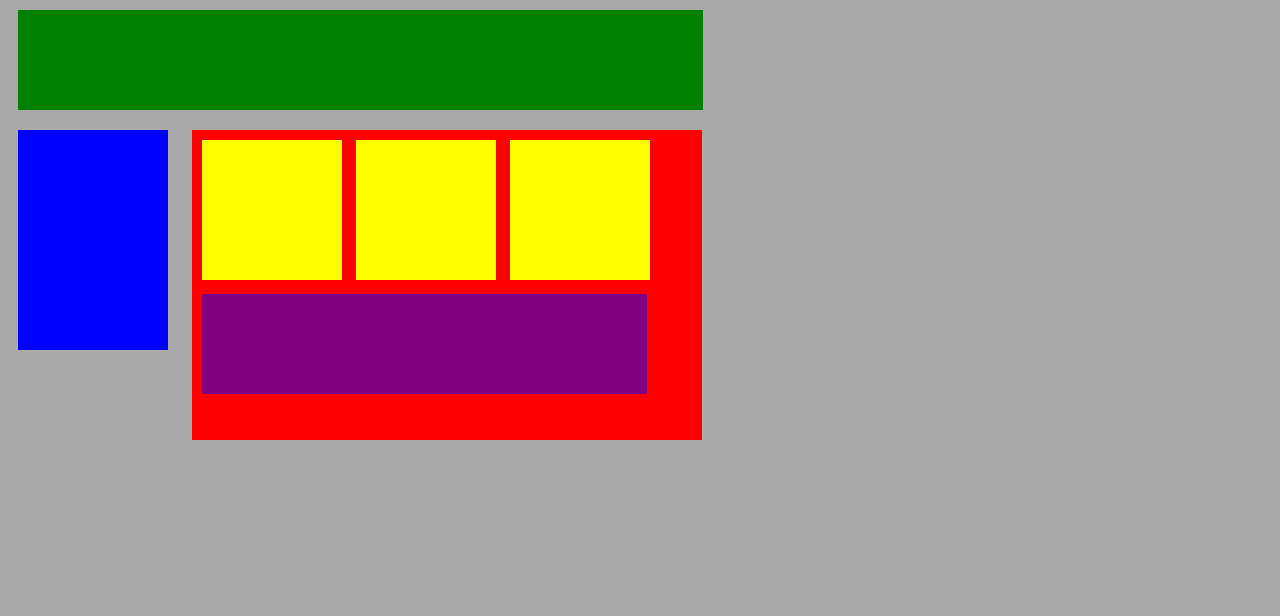
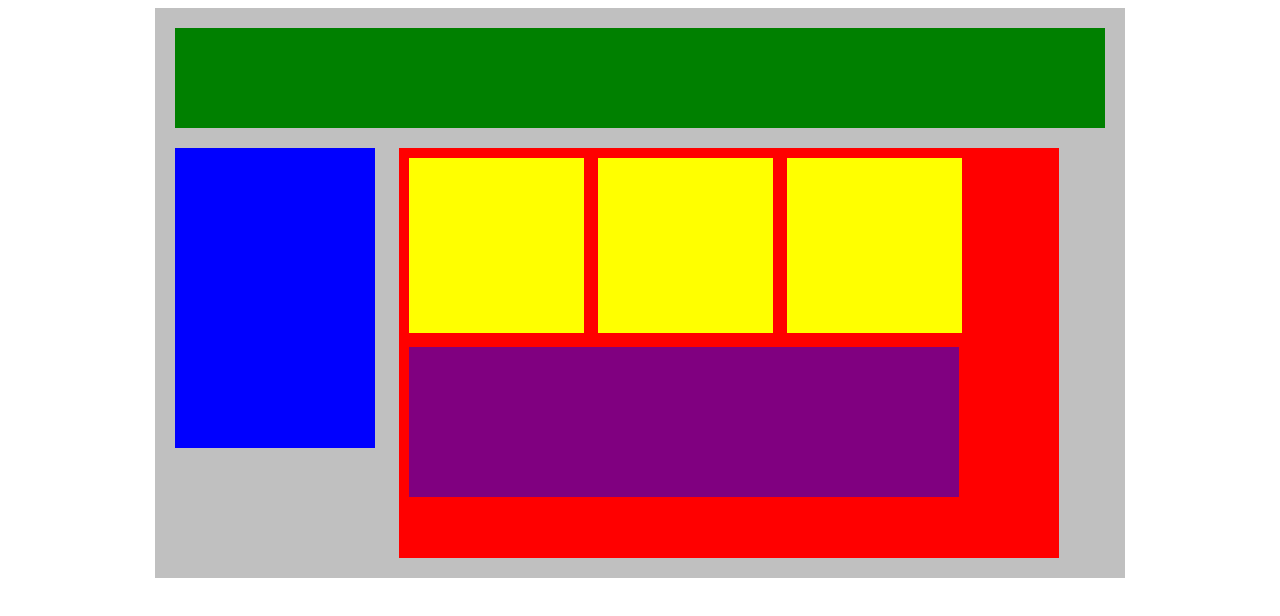
Before and after one commit to jdclark05/Block-Plotting, a plain HTML site: page index.html in a window 1280 px wide. Drawn offline with Linux system fonts and the light colour scheme.

Commit message:
adjusting main container and all child elements

```diff
--- a/style.css
+++ b/style.css
@@ -1,26 +1,29 @@
-body{
-    background-color: darkgrey;
+.container{
+    width: 950px;
+    background-color: silver;
+    margin: 0px auto;
+    padding: 10px
 }
 
 
 .top-nav{
-    width: 685px;
+    width: 930px;
     height: 100px;
     margin: 10px;
     background-color: green;
 }
 
 .side-nav{
-    height: 220px;
+    height: 300px;
     margin: 10px;
-    width: 150px;
+    width: 200px;
     background-color: blue;
 }
 
 .main{
-    height: 300px;
+    height: 400px;
     margin: 10px;
-    width: 500px;
+    width: 650px;
     background-color: red;
     padding: 5px;
 
@@ -29,8 +32,8 @@ body{
 .sub-content{
     display: inline-block;
     background-color: yellow;
-    width: 140px;
-    height: 140px;
+    width: 175px;
+    height: 175px;
     box-sizing: border-box;
     padding: 10px;
     margin: 5px;
@@ -40,8 +43,8 @@ body{
 
 #advertisement{
     background-color: purple;
-    width: 445px;
-    height: 100px;
+    width: 550px;
+    height: 150px;
     box-sizing: border-box;
     padding: 20px;
     margin: 5px;
```
